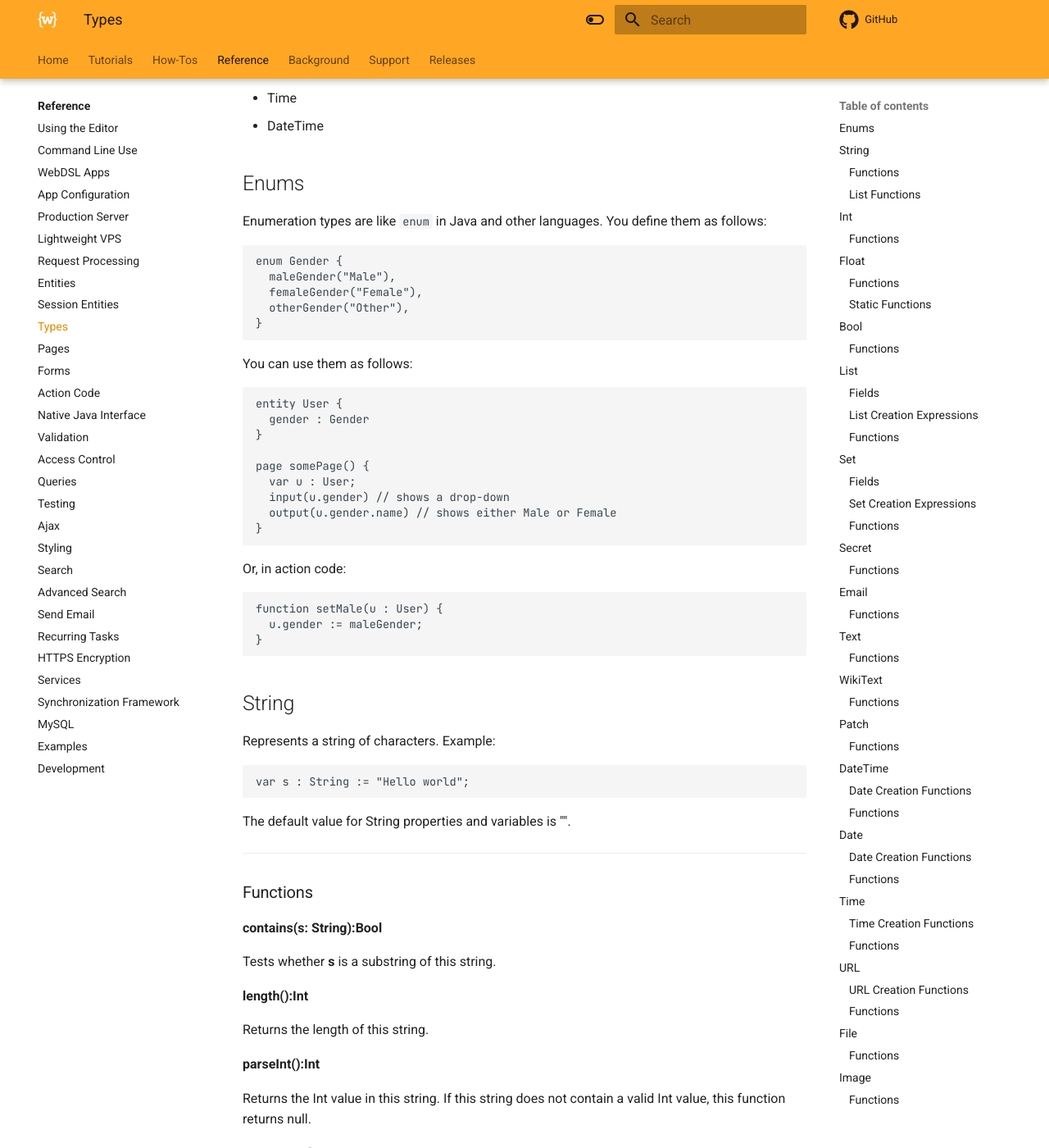
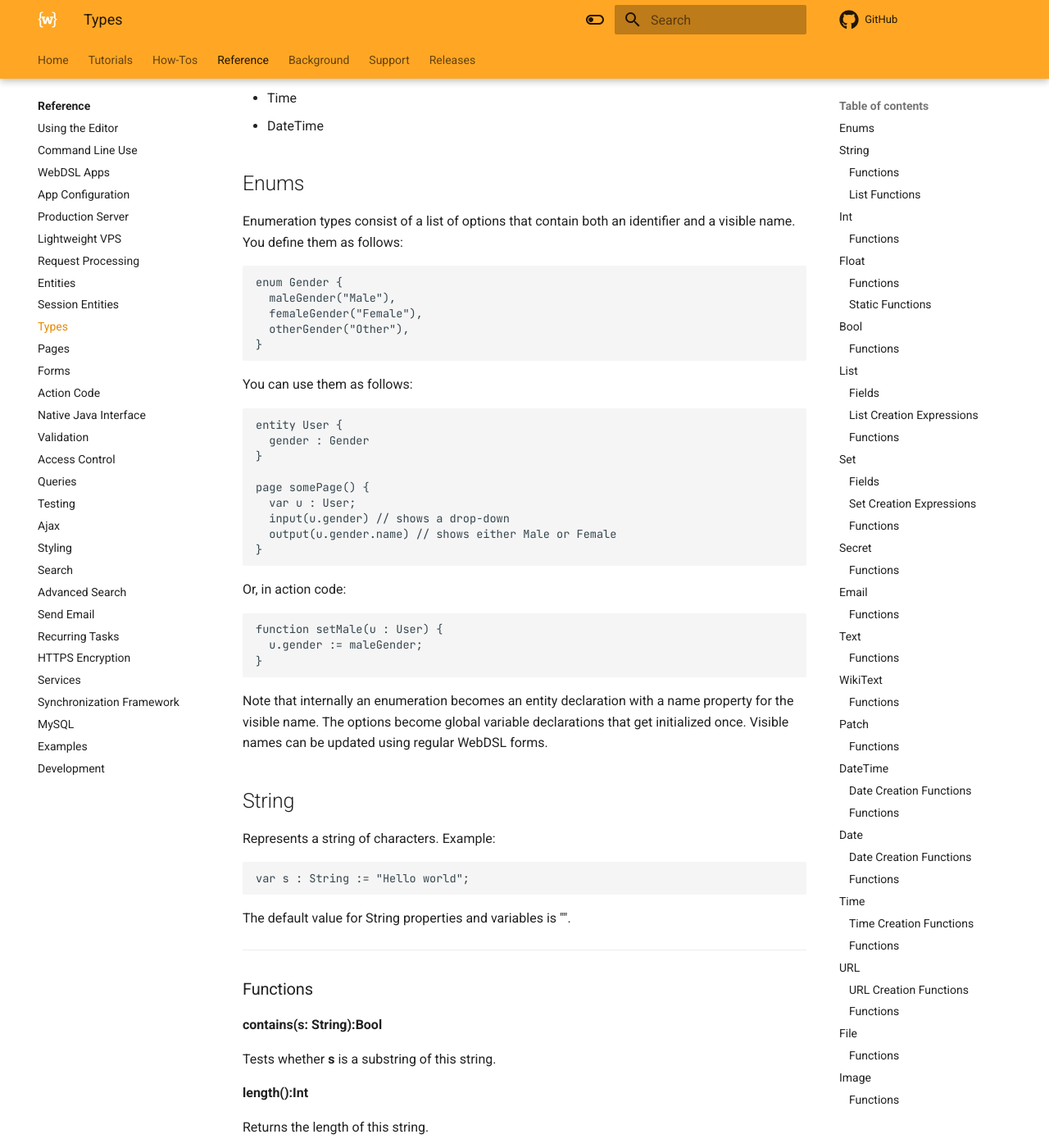
Before and after one commit to webdsl/webdsl-docs, an MkDocs documentation site: the page built from docs/reference/types.md, in a window 1280 px wide and 1400 px high, scrolled down 671 px. Shown: the whole window at 82% size. Built offline with MkDocs 1.6.1 and Material for MkDocs 9.7.7, drawn with Linux system fonts in a browser that asks for light colours; comment, search, counter and statistics services are not loaded.

Commit message:
Update types.md

````diff
--- a/docs/reference/types.md
+++ b/docs/reference/types.md
@@ -24,7 +24,7 @@ Similarly, the Date times are equivalent as well:
 
 Enums
 -----
-Enumeration types are like `enum` in Java and other languages. You define them as follows:
+Enumeration types consist of a list of options that contain both an identifier and a visible name. You define them as follows:
 ```
 enum Gender {
   maleGender("Male"),
@@ -50,6 +50,11 @@ function setMale(u : User) {
   u.gender := maleGender;
 }
 ```
+
+Note that internally an enumeration becomes an entity declaration with a name property for the visible name.
+The options become global variable declarations that get initialized once.
+Visible names can be updated using regular WebDSL forms.
+
 
 ## String
 
````
